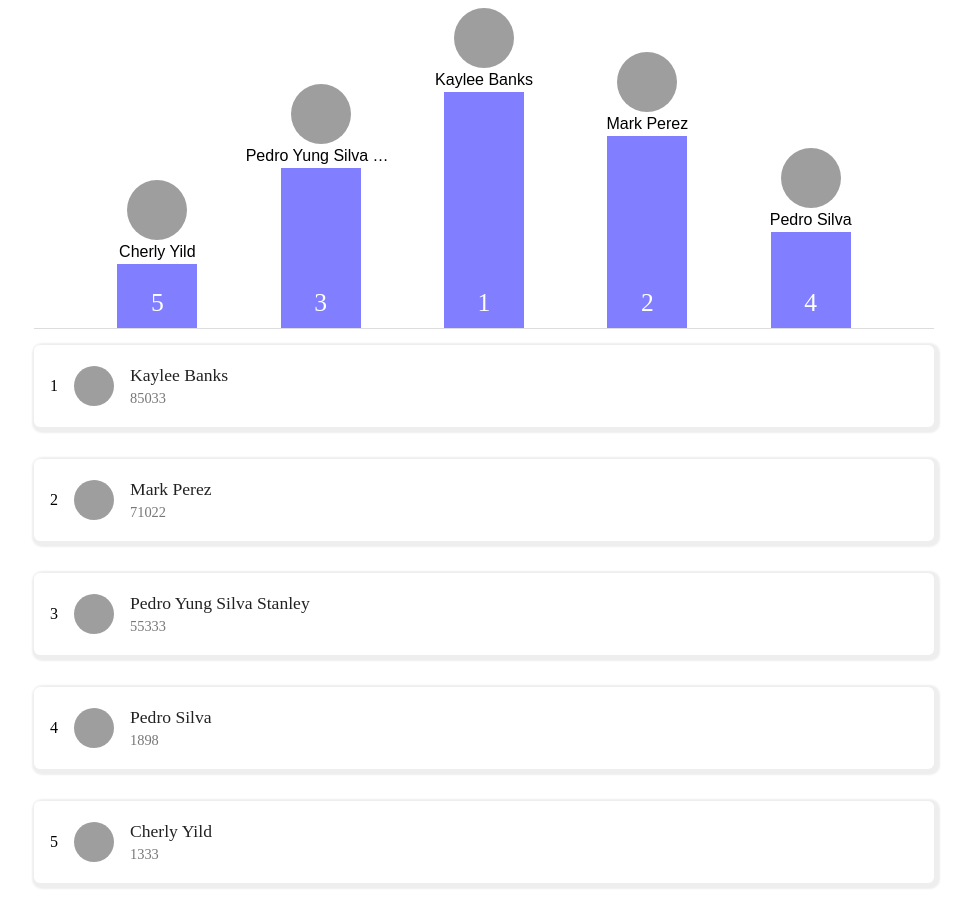
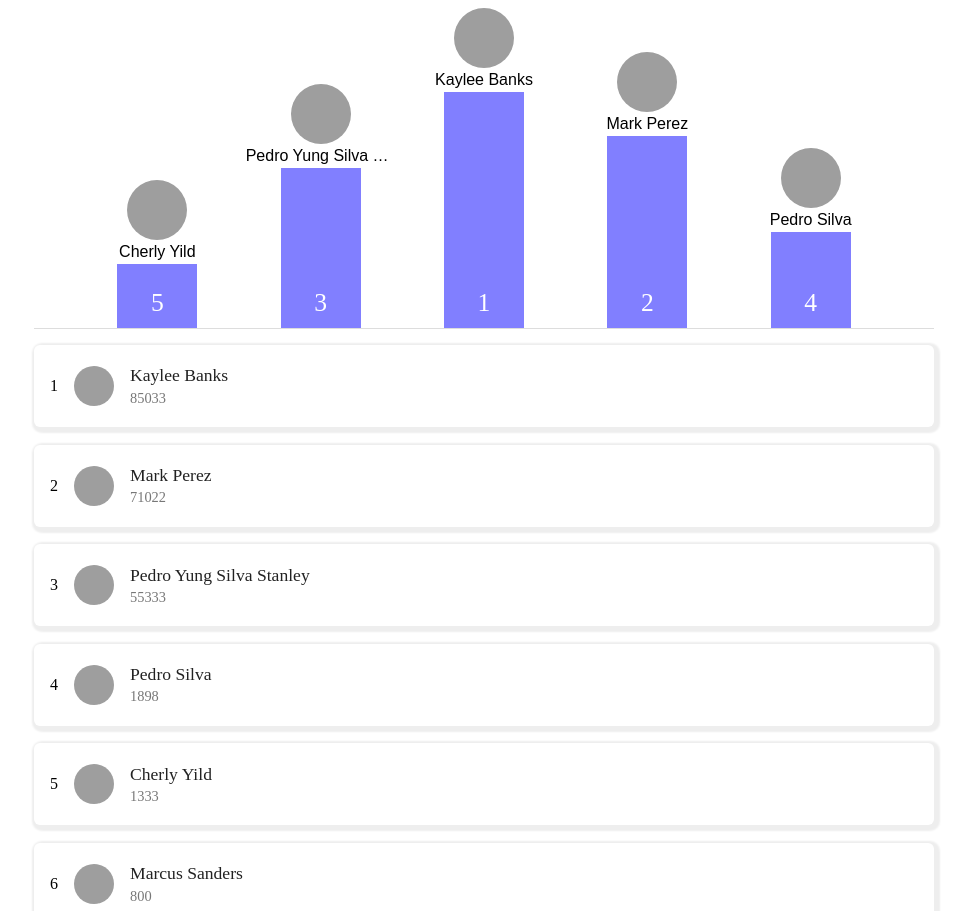
Before and after one commit to pvictorf/vanillajs_podium, a website built with Vite: page index.html in a window 1280 px wide. Shown: the top 911 px of the page, without its empty margins (156-1127 px from the left). Built offline with nearby package versions, Linux system fonts and the light colour scheme; grey boxes are pictures that could not be loaded.

Commit message:
ranking list gap

```diff
--- a/assets/css/podium.css
+++ b/assets/css/podium.css
@@ -75,7 +75,7 @@
   display: grid;
   grid-template-columns: 1fr;
   grid-auto-rows: auto;
-  grid-gap: 2rem;
+  grid-gap: 1.1rem;
   margin: 0 auto;
   max-width: 900px;
   margin-top: 1rem;
```
